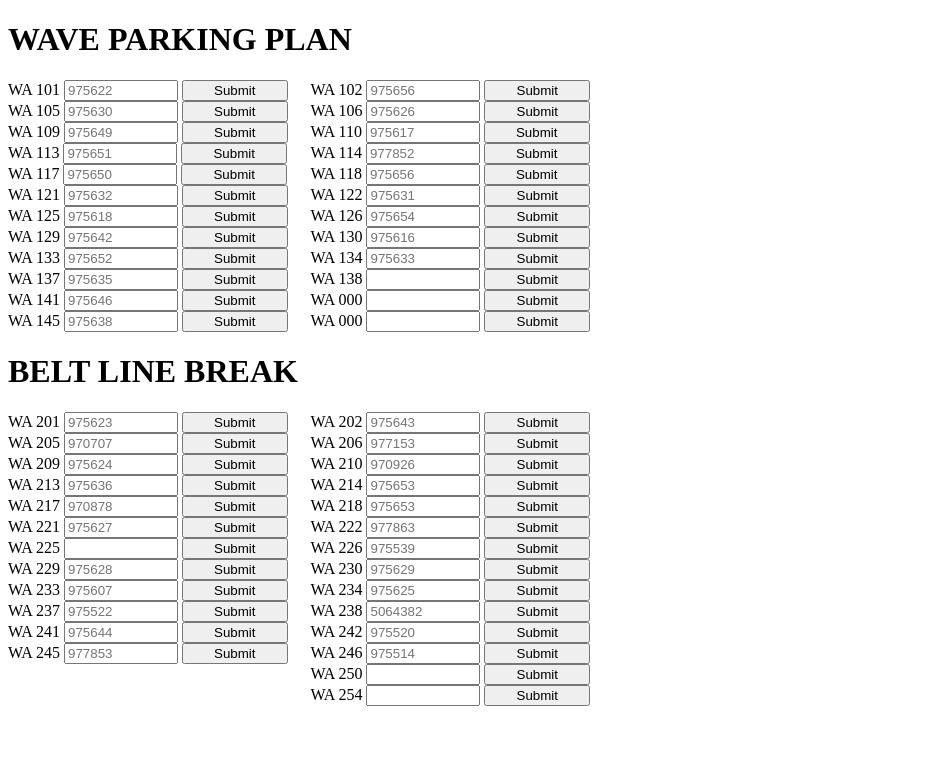
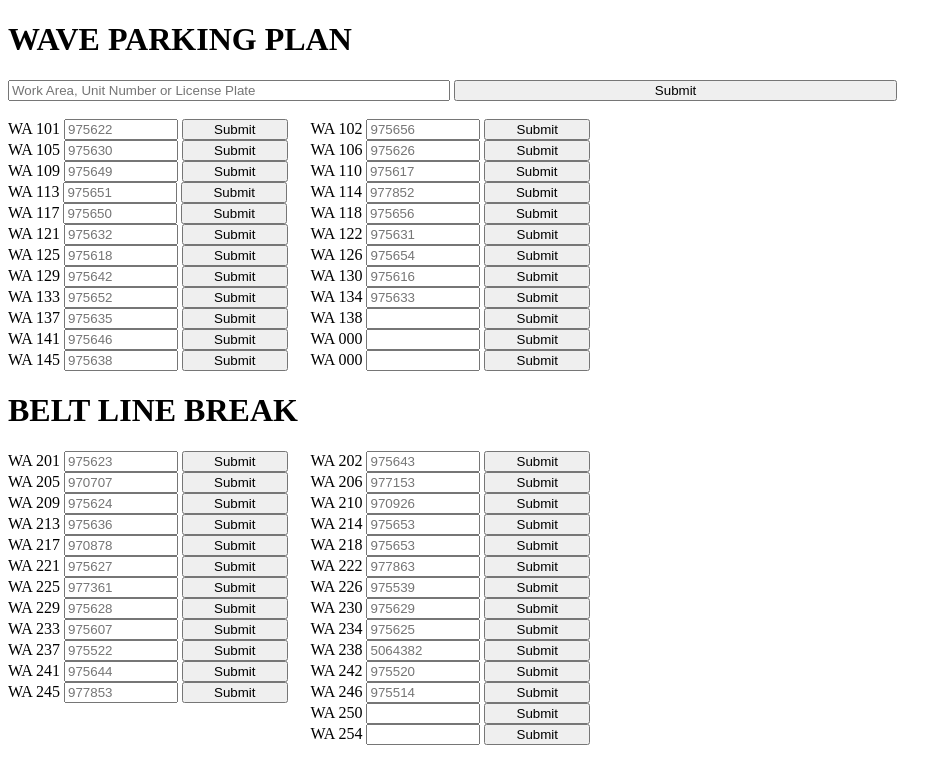
Before and after one commit to JayEee2U/new-shunting, a plain HTML site: page index.html in a window 1280 px wide. Shown: the whole page, without its empty margins (0-952 px from the left). Drawn offline with Linux system fonts and the light colour scheme.

Commit message:
begin search bar insertion

```diff
--- a/index.html
+++ b/index.html
@@ -3,12 +3,22 @@
   <head>
     <meta charset="UTF-8" />
     <meta name="viewport" content="width=device-width, initial-scale=1.0" />
-    <meta http-equiv="X-UA-Compatible" content="ie=edge" />
     <link rel="stylesheet" href="shunt.css" />
   </head>
   <title>WAVE SHUNTING CHART</title>
   <body>
     <h1>WAVE PARKING PLAN</h1>
+
+    <form autocomplete="off" action="/index.html">
+      <div class="autocomplete">
+        <input
+          type="search"
+          placeholder="Work Area, Unit Number or License Plate"
+        />
+        <input type="submit" />
+      </div>
+    </form>
+    <br />
 
     <section class="container-line__1">
       <div class="west-line__1">
--- a/scripts/index-page.js
+++ b/scripts/index-page.js
@@ -334,7 +334,7 @@ let inUse = [
     parkingSpot: '2-18',
   },
   {
-    unit: '',
+    unit: 977361,
     licensePlate: 'CB-66804',
     make: 'GMC',
     model: 'FedEx Ground',
@@ -530,10 +530,6 @@ let spares = [
 
 console.log(inUse);
 
-// inUse.forEach(area => {
-//   console.log(area.workArea);
-// });
-
 const workAreaId = {};
 for (const value of inUse) {
   value.workArea = value.workArea.toLowerCase().replace('-', '');
@@ -548,3 +544,7 @@ for (const value of inUse) {
     input.placeholder = value.unit;
   }
 }
+
+workAreaId.wa102 = 977656;
+
+console.log(workAreaId.wa102);
```
